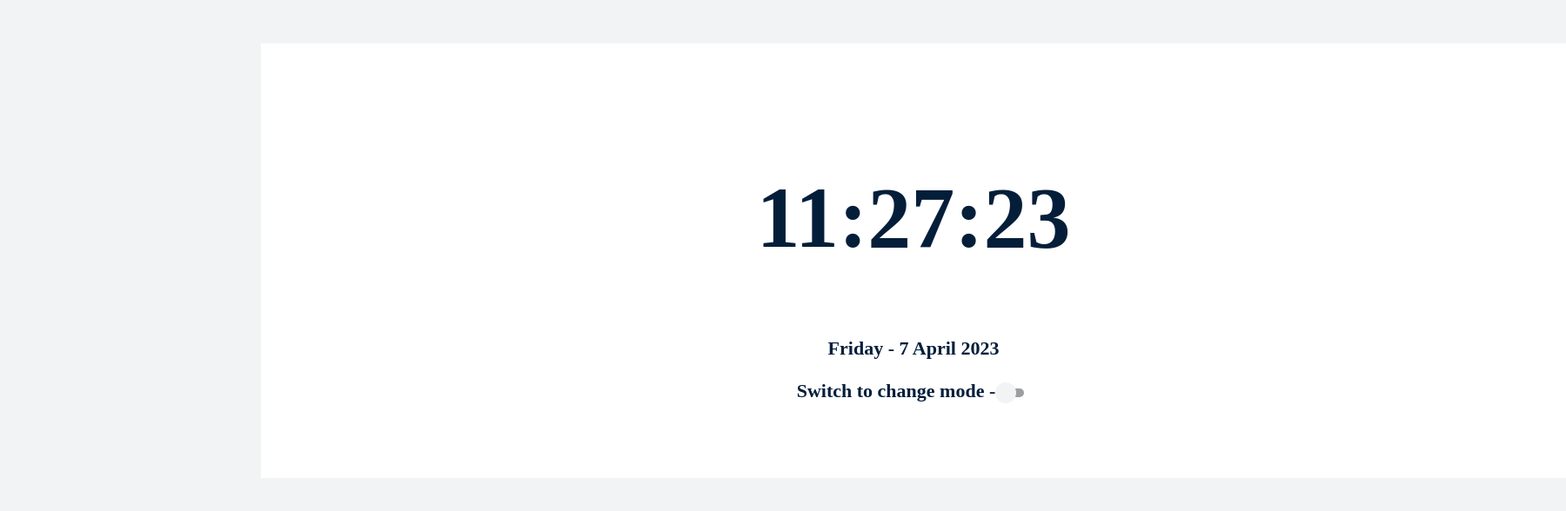
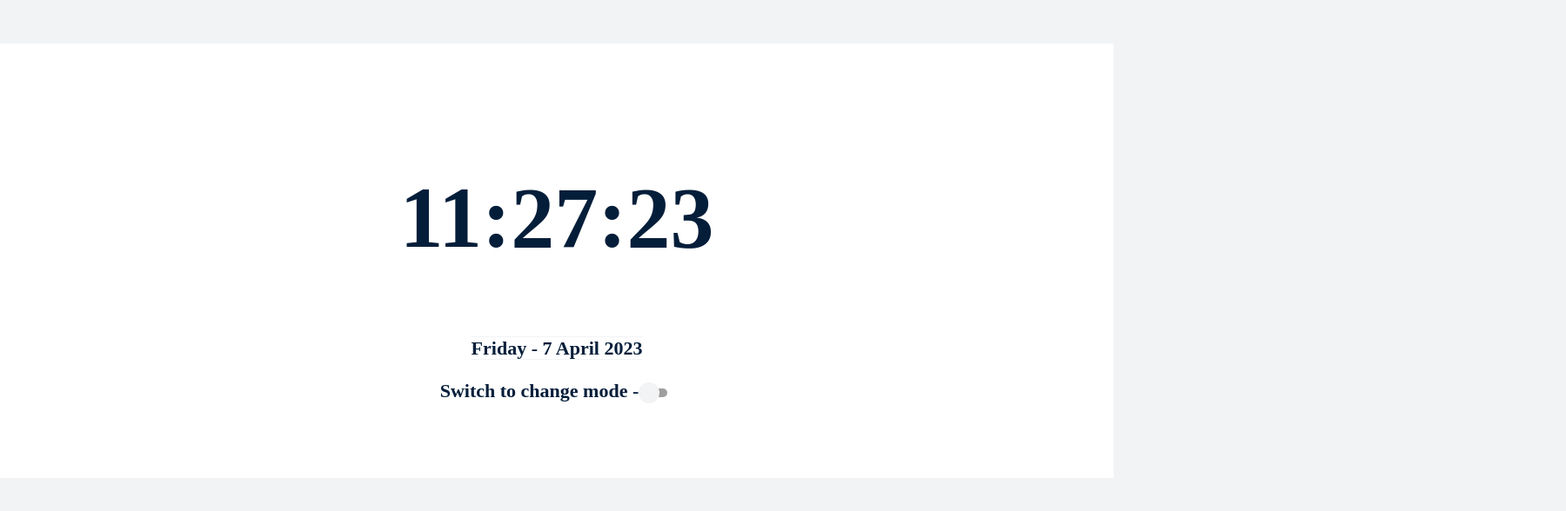
Before and after one commit to skiffter1337/react-speaking-clock, a React (Create React App) app: page / in a window 1280 px wide. Shown: the top 588 px of the page at 87% size, 1800 px wide, since content can reach past the window. Built offline with nearby package versions, Linux system fonts and the light colour scheme.

Commit message:
fix styles

```diff
--- a/src/components/SpeakingClock/SpeakingClock.module.css
+++ b/src/components/SpeakingClock/SpeakingClock.module.css
@@ -1,34 +1,29 @@
+.speakingClock {
+    display: flex;
+    justify-content: center;
+    margin-top: 50px;
+}
 
 .clockBlock {
-
     width: 1500px;
     height: 500px;
-    margin: 50px 300px;
-    padding: 50px 0;
+
+    background-color: white;
+
     display: flex;
     flex-direction: column;
     justify-content: center;
     align-items: center;
     gap: 50px;
 
-    background-color: white;
+
 }
-
 
 .time {
     margin-bottom: 100px;
-
-    padding: 15px;
-    display: flex;
-    justify-content: center;
-    width: 200px;
-    text-align: center;
     font-size: 100px;
-
     color: #041e3a;
     background-color: white;
-    border-radius: 10%;
-
 }
 
 .dateBlock {
@@ -37,7 +32,6 @@
 }
 
 .date {
-    display: inline-block;
     color: #041e3a;
     background-color: white;
 }
--- a/src/components/SpeakingClock/SpeakingClock.tsx
+++ b/src/components/SpeakingClock/SpeakingClock.tsx
@@ -26,7 +26,7 @@ export const SpeakingClock = () => {
     console.log('tick')
 
     return (
-        <>
+        <div className={s.speakingClock}>
             <div className={s.clockBlock}>
                 {isAnalogClock
                     ?
@@ -43,6 +43,6 @@ export const SpeakingClock = () => {
                     <Switch onChange={onSwitchMode} className={s.switch} size={'small'}/>
                 </span>
             </div>
-        </>
+        </div>
     );
 };
```
